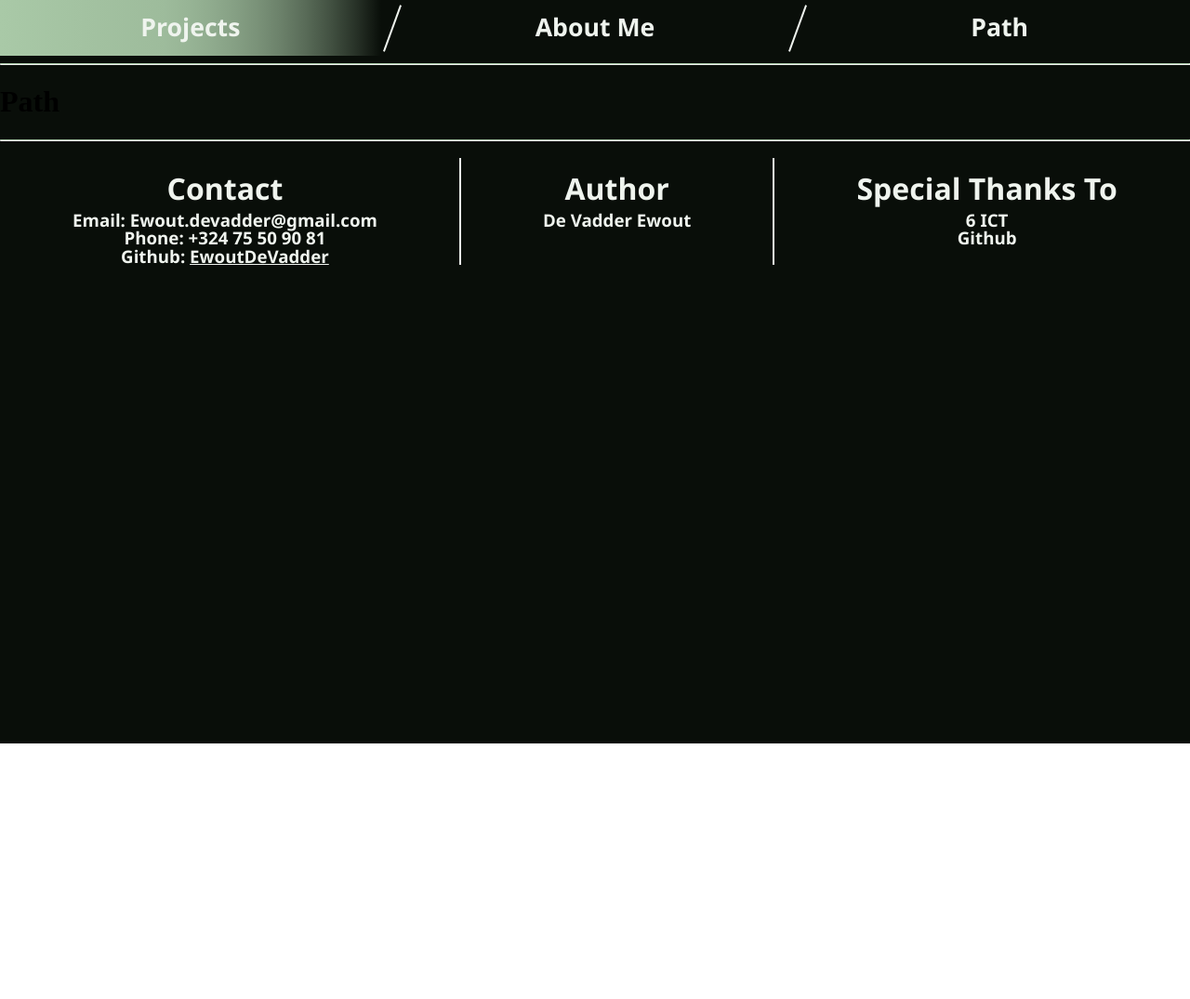
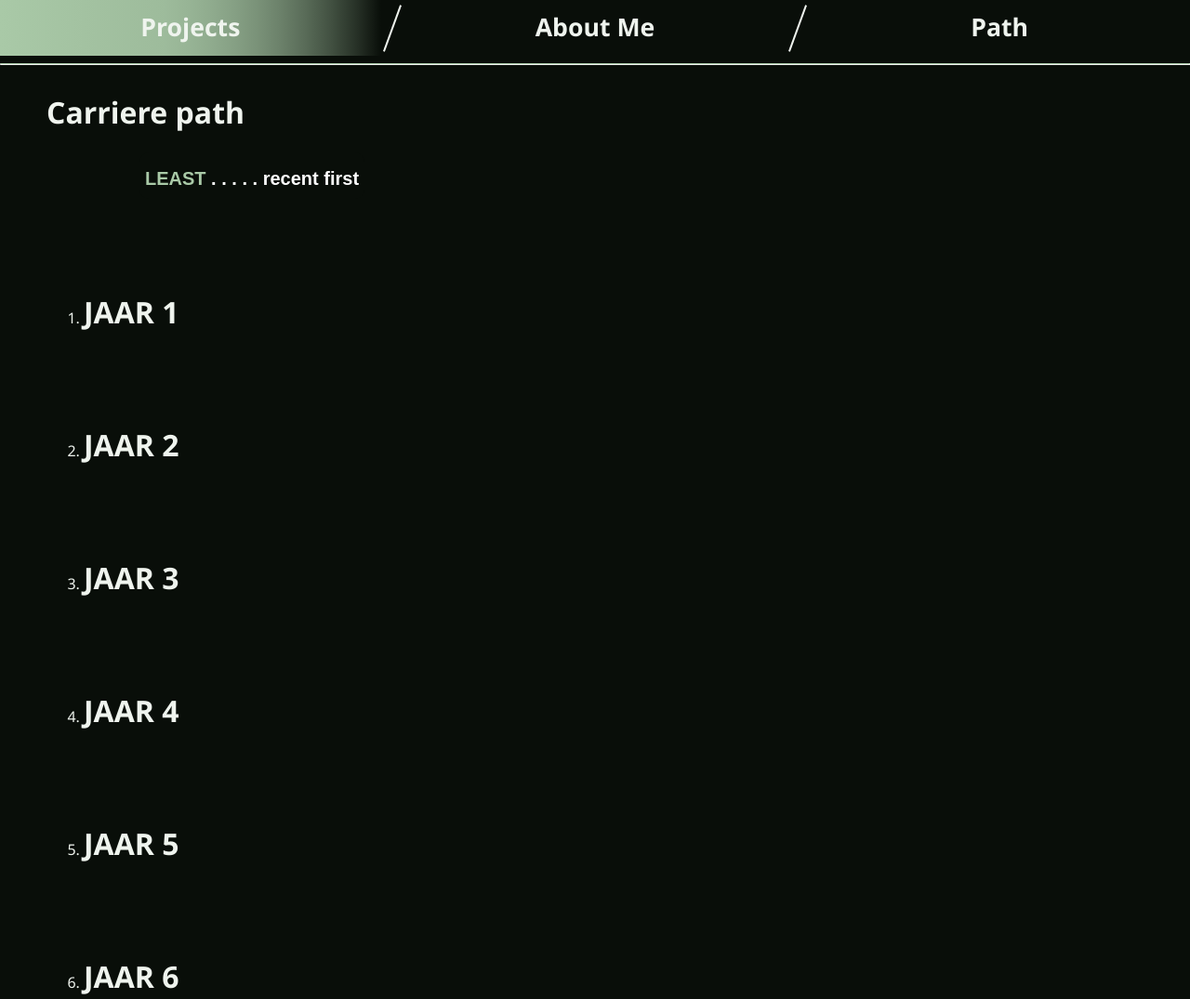
Before and after one commit to EwoutDeVadder/Personal-Website, a website: page resources.html in a window 1280 px wide. Shown: the top 1075 px of the page at 93% size. Before the commit the page ends 800 px from the top, so only its background shows below. Drawn offline with Linux system fonts and the light colour scheme.

Commit message:
feat: added list, list reverser, sorter for list
[List]
The list will fill the function as all my cariere
options from least recent to most recent which i
can just fill in in a div or iframe.

[List reverser]
I wrote a script in javascript, completely
homebrew, to reverse the list if people want to
see it in a different way.

[sorter for lists]
Added a button at the top of the page which says
if you sorted by MOST recent or LEAST recent

```diff
--- /dev/null
+++ b/javascriptFiles/sortLeastOrMostRecent.js
@@ -0,0 +1,36 @@
+// LIST WHICH CHECKS ALL ITEMS IN A HTML LIST AND MAKE IT SORT ONE WAY AND THE OTHER. FROM EXAMPLE -> 1,2,3,4,5 OR 5,4,3,2,1 TO MAKE IT LEAST AND MOST
+// RECENTLY SORTED AND JUST DISPLAY IT IN THAT ORDER. SEPERATORS CAN EASILY BE ADDED IF THEY ARE NOT INCLUDED IN THE LIST (I THINK)
+var leastRecent = true;
+
+const leastText = "LEAST";
+const mostText = "MOST";
+
+function stateSwitcher(){
+    leastRecent = !leastRecent;
+    const text = document.getElementById("least_most_text");
+
+    if(leastRecent){
+        text.textContent = leastText;
+    }
+    else{
+        text.textContent = mostText;
+    }
+
+    const carrierList = document.getElementById("list_of_carrier");
+    const carrierItems = carrierList.querySelectorAll("li");
+    removeAllChildren(carrierList);
+    reverseAllChildren(carrierList, carrierItems);
+
+}
+
+function reverseAllChildren(carrierList, carrierItems){
+    for(let i = carrierItems.length; i > 0; i--){
+        carrierList.appendChild(carrierItems.item(i-1));
+    }
+}
+
+function removeAllChildren(element) {
+    while (element.firstChild) {
+      element.removeChild(element.firstChild);
+    }
+  }
--- a/resources.html
+++ b/resources.html
@@ -5,6 +5,7 @@
     <meta name="viewport" content="width=device-width, initial-scale=1.0">
     <title>Path</title>
     <link rel="stylesheet" href="styles.css">
+    <link rel="stylesheet" href="styles_resources.css">
 </head>
 <body>
     <header>
@@ -22,11 +23,58 @@
             </button>
         </div>
         <script src="javascriptFiles/headerButtons.js"></script>
+        <script src="javascriptFiles/sortLeastOrMostRecent.js"></script>
     </header>
     <main>
         <hr class="solid">
         <div id="main_contentwrapper">
-            <h1>Path</h1>
+            <h1>Carriere path</h1>
+            <div class="sort">
+                <button class="recent" onclick="stateSwitcher()">
+                    <h2><span style="color: #a9c9a7;" id="least_most_text">LEAST</span><span style="color: white;"> . . . . . recent first</span></h2>
+                </button>
+            </div>
+
+            <div class="carrier_list">
+                <ol id="list_of_carrier">
+                    <li value="middle_y1">
+                        <div>
+                            <h1>JAAR 1</h1>
+                        </div>
+                    </li>
+                    <li value="middle_y2">
+                        <div>
+                            <h1>JAAR 2</h1>
+                        </div>
+                    </li>
+                    <li value="middle_y3">
+                        <div>
+                            <h1>JAAR 3</h1>
+                        </div>
+                    </li>
+                    <li value="middle_y4">
+                        <div>
+                            <h1>JAAR 4</h1>
+                        </div>
+                    </li>
+                    <li value="middle_y5">
+                        <div>
+                            <h1>JAAR 5</h1>
+                        </div>
+                    </li>
+                    <li value="middle_y6">
+                        <div>
+                            <h1>JAAR 6</h1>
+                        </div>
+                    </li>
+                    <li value="middle_y7">
+                        <div>
+                            <h1>JAAR 7</h1>
+                        </div>
+                    </li>
+                </ol>
+            </div>
+
         </div>
         <hr class="solid">
     </main>
--- /dev/null
+++ b/styles_resources.css
@@ -0,0 +1,62 @@
+main{
+    min-height: 700px;
+    --text: #eff4ee;
+    --background: #090e09;
+    --background-accent: #090e09;
+    --background-accent-accent: #090e09;
+    --primary: #a9c9a7;
+    --primary-accent: #a9c9a7;
+    --secondary: #643e61;
+    --accent: #9f6b63;
+
+}
+
+#main_contentwrapper{
+    font-family:'Segoe UI', Tahoma, Geneva, Verdana, sans-serif ;
+    color: var(--text);
+    overflow: hidden;
+
+    min-height: 700px;
+    padding-left: 50px;
+}
+
+#main_contentwrapper div{
+    margin-bottom: 100px;
+    position: relative;
+}
+
+.sort_button{
+    height: 60px;
+    background-color: var(--background);
+    width: 32%;
+    border-style: none;
+    font-family:'Segoe UI', Tahoma, Geneva, Verdana, sans-serif ;
+
+}
+
+.sort_button_text{
+    margin-top: 10px;
+    color: var(--text);
+}
+
+.sort{
+    margin-left: 100px;
+    width: fit-content;
+    height: 50px;
+    display: flex;
+}
+
+.recent{
+    background-color: var(--background);
+    border-radius: 10px;
+    border-style: none;
+}
+
+.recent:hover{
+    background-color: var(--secondary);
+}
+
+.extra_padding_recent_text{
+    margin-top: 7px;
+    padding-left: 15px;
+}
```
Also changed, not shown: aboutme.html (+2 -2 lines).
